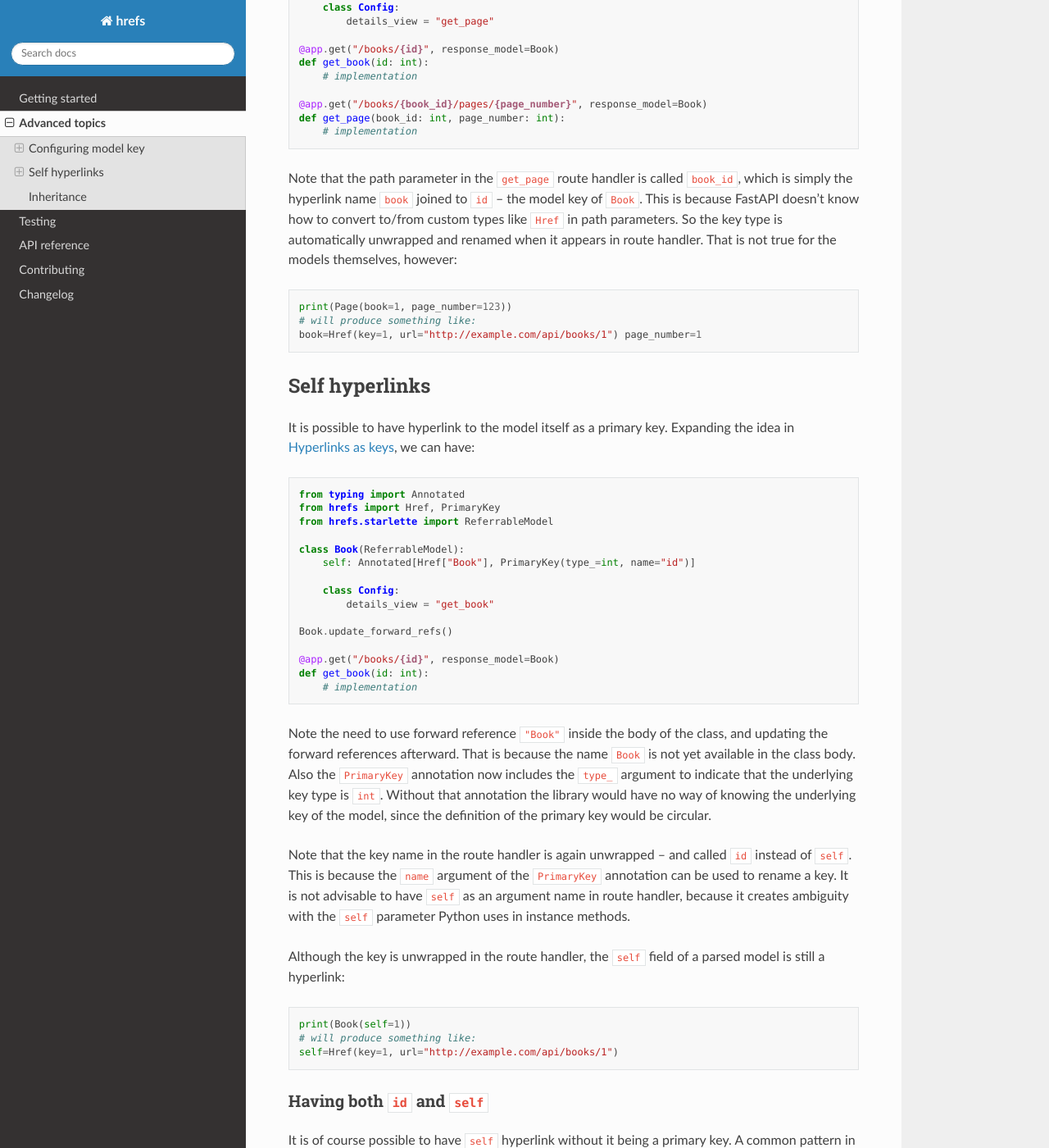
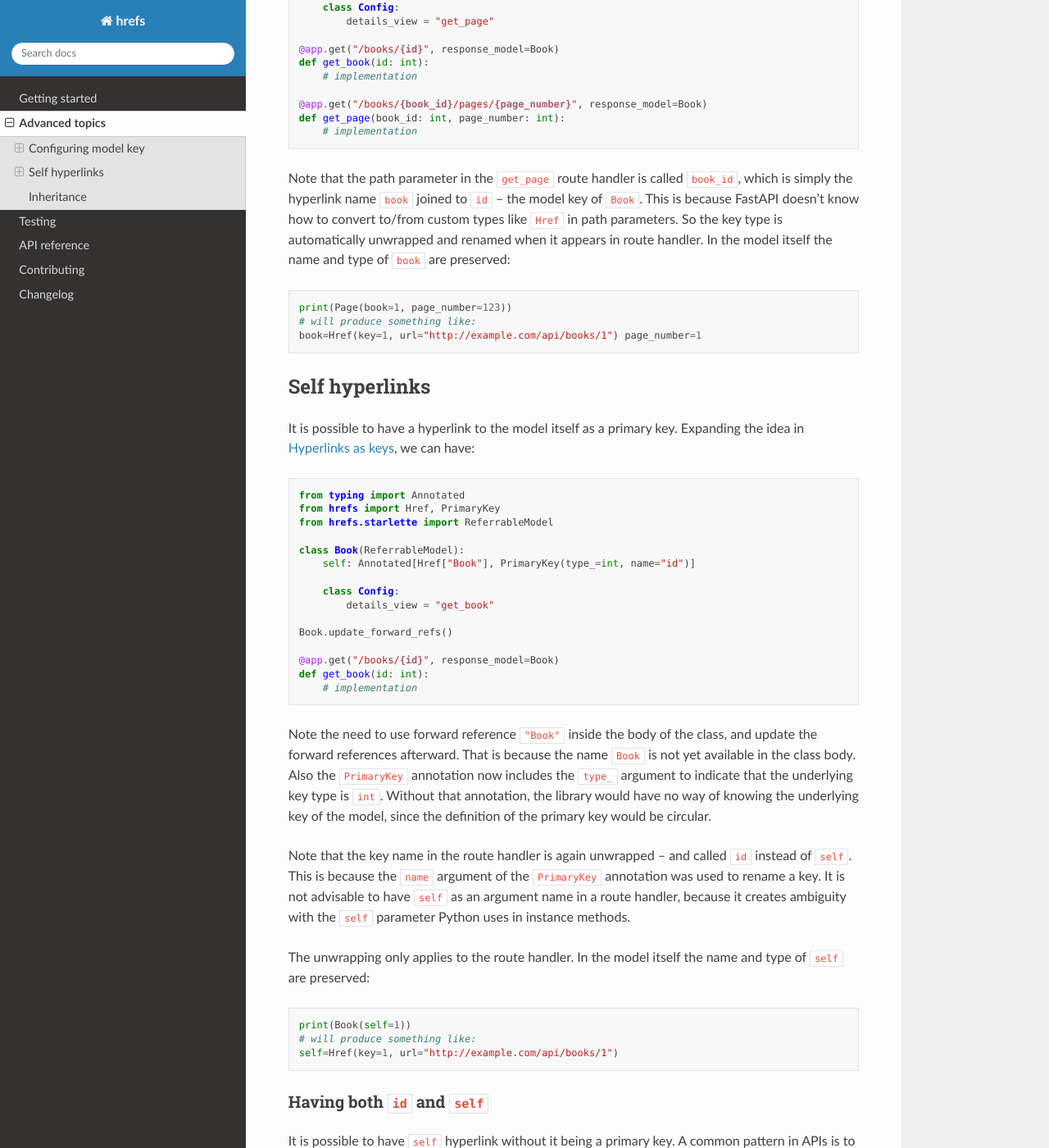
Before and after one commit to jasujm/hrefs, a Sphinx documentation site: the page built from docs/advanced.rst, in a window 1280 px wide and 1400 px high, scrolled down 1668 px. Shown: the whole window at 82% size. Built offline with Sphinx 7.4.7 and the Read the Docs theme 2.0.0, drawn with Linux system fonts in a browser that asks for light colours; some of the changed text lies outside the part shown.

Commit message:
Proofread docs

```diff
--- a/CONTRIBUTING.rst
+++ b/CONTRIBUTING.rst
@@ -6,7 +6,7 @@ Would you like to contribute? Great!
 Feedback
 --------
 
-Please leave feedback, bug reports and feature requests into the `issue tracker
+Please leave feedback, bug reports, and feature requests in the `issue tracker
 in GitHub <https://github.com/jasujm/hrefs/issues>`_.
 
 Pull requests
--- a/README.rst
+++ b/README.rst
@@ -2,7 +2,7 @@ Hyperlinks for pydantic models
 ==============================
 
 In a typical web application relationships between resources are modeled by
-primary and foreign keys in a database (integers, UUIDs etc.). The most natural
+primary and foreign keys in a database (integers, UUIDs, etc.). The most natural
 way to represent relationships in REST APIs is by URLs to the related resources
 (explained in `this blog
 <https://cloud.google.com/blog/products/application-development/api-design-why-you-should-use-links-not-keys-to-represent-relationships-in-apis>`_).
--- a/docs/advanced.rst
+++ b/docs/advanced.rst
@@ -65,7 +65,7 @@ When using composite keys with :ref:`FastAPI or Starlette models
            details_view = "get_page"
 
    @app.get("/books/{book_id}/pages/{page_number}", response_model=Page)
-   def get_page(id: int):
+   def get_page(book_id: int, page_number: int):
        # implementation
 
 .. _href_as_key:
@@ -108,8 +108,8 @@ Note that the path parameter in the ``get_page`` route handler is called
 ``book_id``, which is simply the hyperlink name ``book`` joined to ``id`` -- the
 model key of ``Book``. This is because FastAPI doesn't know how to convert
 to/from custom types like ``Href`` in path parameters. So the key type is
-automatically unwrapped and renamed when it appears in route handler. That is
-not true for the models themselves, however:
+automatically unwrapped and renamed when it appears in route handler. In the
+model itself the name and type of ``book`` are preserved:
 
 .. code-block:: python
 
@@ -122,8 +122,8 @@ not true for the models themselves, however:
 Self hyperlinks
 ---------------
 
-It is possible to have hyperlink to the model itself as a primary key. Expanding
-the idea in :ref:`href_as_key`, we can have:
+It is possible to have a hyperlink to the model itself as a primary
+key. Expanding the idea in :ref:`href_as_key`, we can have:
 
 .. code-block:: python
 
@@ -144,21 +144,21 @@ the idea in :ref:`href_as_key`, we can have:
        # implementation
 
 Note the need to use forward reference ``"Book"`` inside the body of the class,
-and updating the forward references afterward. That is because the name ``Book``
+and update the forward references afterward. That is because the name ``Book``
 is not yet available in the class body. Also the ``PrimaryKey`` annotation now
 includes the ``type_`` argument to indicate that the underlying key type is
-``int``. Without that annotation the library would have no way of knowing the
+``int``. Without that annotation, the library would have no way of knowing the
 underlying key of the model, since the definition of the primary key would be
 circular.
 
 Note that the key name in the route handler is again unwrapped -- and called
 ``id`` instead of ``self``. This is because the ``name`` argument of the
-``PrimaryKey`` annotation can be used to rename a key. It is not advisable to
-have ``self`` as an argument name in route handler, because it creates ambiguity
+``PrimaryKey`` annotation was used to rename a key. It is not advisable to have
+``self`` as an argument name in a route handler, because it creates ambiguity
 with the ``self`` parameter Python uses in instance methods.
 
-Although the key is unwrapped in the route handler, the ``self`` field of a
-parsed model is still a hyperlink:
+The unwrapping only applies to the route handler. In the model itself the name
+and type of ``self`` are preserved:
 
 .. code-block:: python
 
@@ -169,9 +169,9 @@ parsed model is still a hyperlink:
 Having both ``id`` and ``self``
 ...............................
 
-It is of course possible to have ``self`` hyperlink without it being a primary
-key. A common pattern in APIs is to include both ``id`` primary key, and the
-``self`` hyperlink. A recipe to achieve that is:
+It is possible to have ``self`` hyperlink without it being a primary key. A
+common pattern in APIs is to include both ``id`` primary key and the ``self``
+hyperlink. A recipe to achieve that is:
 
 .. code-block:: python
 
@@ -193,13 +193,13 @@ key. A common pattern in APIs is to include both ``id`` primary key, and the
    book = Book(id=123)
    # book.self is automatically populated from id
 
-Note that ``id`` will become primary key by the virtue of being called
+Note that ``id`` will become the primary key by the virtue of being called
 ``id``. In the example above, ``self`` is just a regular field that happens to
 be a hyperlink to the ``Book`` model itself. The ``Book.populate_self()`` runs
 on the whole model before any other validation takes place, and takes care of
 populating the ``self`` field from ``id``.
 
-The ``PrimaryKey`` annotation with type is no longer needed, since there is
+The ``PrimaryKey`` annotation with type is no longer needed since there is
 nothing circular in the key type (compare this to :ref:`self_hrefs`).
 
 Inheritance
--- a/docs/api.rst
+++ b/docs/api.rst
@@ -42,8 +42,8 @@ Starlette integration
 
 The main motivation for writing the library was to make it easy to use
 hyperlinks in `FastAPI <https://fastapi.tiangolo.com/>`_ and `Starlette
-<https://www.starlette.io/>`_ applications. See :ref:`quickstart` for a full
-working example how to use these classes.
+<https://www.starlette.io/>`_ applications. See :ref:`quickstart` for a fully
+working example of how to use these classes.
 
 .. autoclass:: ReferrableModel
 
```
Also changed, not shown: other parts of README.rst (+2 -2 lines), docs/quickstart.rst (+12 -14 lines), docs/testing.rst (+4 -4 lines).
